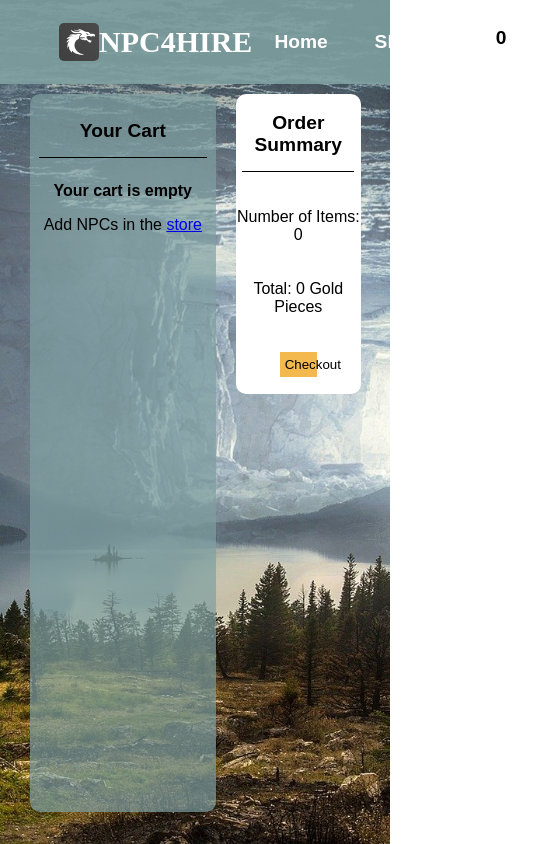
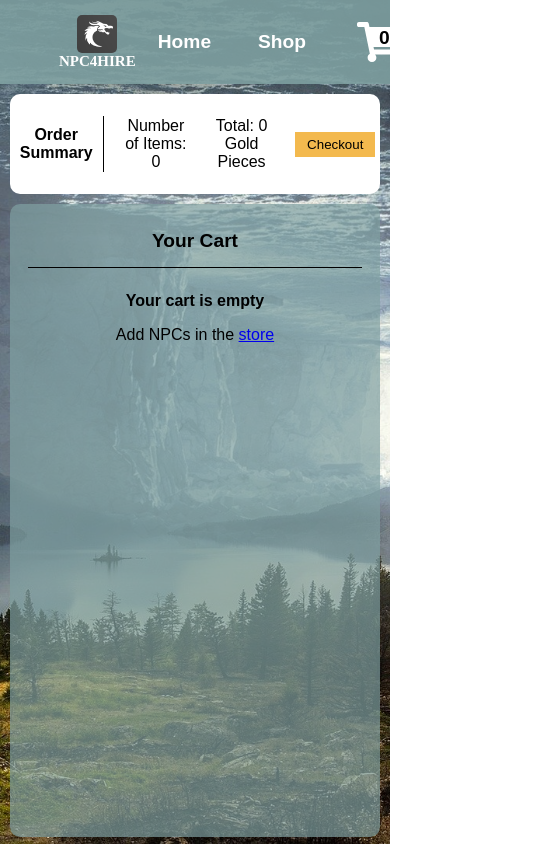
Before and after one commit to Jackfcs/shopping-cart, a React (Create React App) app: page /cart in a window 390 px wide. Shown: the whole page, 550 px wide, since content can reach past the window. Built offline with nearby package versions, Linux system fonts and the light colour scheme.

Commit message:
Included responsive layout for mobile

```diff
--- a/public/index.html
+++ b/public/index.html
@@ -9,7 +9,7 @@
       name="description"
       content="Shopping cart functionality"
     />
-    <title>React App</title>
+    <title>NPC4HIRE</title>
   </head>
   <body>
     <div id="root"></div>
--- a/src/App.css
+++ b/src/App.css
@@ -18,10 +18,11 @@ body{
 .App {
     text-align: center;
     margin: 0px;
+    height: 95vh;
 
 }
 
 .content{
-    width: 90%;
+    width: 95%;
     margin: auto;
 }
--- a/src/App.js
+++ b/src/App.js
@@ -7,6 +7,7 @@ import CharDetail from "./components/CharDetail";
 import { BrowserRouter as Router, Switch, Route } from "react-router-dom";
 import React, { useState } from "react";
 import { characters as chars } from "./Characters";
+import paladin from './images/paladin.jpeg';
 
 function App() {
   const [cart, setCart] = useState([]);
@@ -59,6 +60,7 @@ function App() {
     <Router>
       <div className="App">
         <Nav
+          className="nav"
           cart={cart}
           cartItemsQty={cartItemsQty}
         />
--- a/src/Characters.js
+++ b/src/Characters.js
@@ -23,7 +23,6 @@ export const characters = [
         weakness: 'Interacting with people',
         price: 8,
         img: paladin
-        //img: 'paladin.jpeg'
     },
     {
         id: 2,
--- a/src/components/Cart.js
+++ b/src/components/Cart.js
@@ -1,6 +1,8 @@
 import React from "react";
 import "../css/Cart.css";
 import { Link } from "react-router-dom";
+import { FontAwesomeIcon } from '@fortawesome/react-fontawesome';
+import { faMinus, faPlus } from '@fortawesome/free-solid-svg-icons';
 
 const Cart = (props) => {
   const cart = props.cart;
@@ -58,9 +60,9 @@ const Cart = (props) => {
               <div className="amend-days">
                 <div style={{fontWeight: "bold"}}>Duration:</div>
                 <div className="button-width">
-                  <button className="amend-qty-btn" onClick={() => decreaseQty(index)}>-</button>
+                  <button className="amend-qty-btn" onClick={() => decreaseQty(index)}><FontAwesomeIcon className="fa fa-minus" icon={faMinus} /></button>
                   <div className="num-of-days">{item.qty}{" "}{days}</div>
-                  <button className="amend-qty-btn" onClick={() => increaseQty(index)}>+</button>
+                  <button className="amend-qty-btn" onClick={() => increaseQty(index)}><FontAwesomeIcon className="fa fa-plus" icon={faPlus} /></button>
                 </div>
               </div>
               <div><span style={{fontWeight: "bold"}}>Total:</span> {total} GP</div>
--- a/src/css/Cart.css
+++ b/src/css/Cart.css
@@ -1,7 +1,7 @@
 .cart-page{
     display: flex;
     flex-direction: row;
-    justify-content: space-around
+    justify-content: space-around;
 }
 
 .cart-container{
@@ -127,6 +127,10 @@
     position: relative;
     bottom: 2px;
     border: none;
+    height: 25px;
+    width: 25px;
+    line-height: 50%;
+    text-align: center;
 }
 
 .amend-qty-btn:hover {
@@ -143,3 +147,127 @@
     width: 100px;
     margin-left: 5px;
 }
+
+@media screen and (max-width: 785px) {
+
+    .cart-page{
+        all: unset;
+        display: flex;
+        flex-direction: column-reverse;
+        overflow: none;
+
+    }
+
+
+    .cart-container{
+        all: unset;
+        display: flex;
+        justify-items: center;
+        flex-direction: column;
+        width: 100%;
+        background: rgba(127, 160, 161, 0.7);
+        margin-top: 10px;
+        height: 75vh;
+        overflow: auto;
+        border-radius: 10px;
+    }
+
+    .cart-item-container{
+        all: unset;
+        display: flex;
+        flex-direction: column;
+        padding: 10px;
+        align-items: center;
+        justify-items: center;
+        justify-self: center;
+        align-self: center;
+    }
+
+    .cart-character-img{
+        all: unset;
+        width: 90%;
+        height: 200px;
+        object-fit: cover;
+        object-position: 0 0;
+    }
+
+    .cart-character-info-container{
+        all: unset;
+        width: 90%;
+        height: 200px;
+        background-color: rgba(255, 255, 255, 0.5);
+    }
+
+    .amend-days{
+        all: unset;
+        display: flex;
+        flex-direction: row;
+        width: auto;
+        padding-top: 10px;
+        margin-bottom: -10px;
+    }
+
+    .order-summary-container{
+        all: unset;
+        background-color: rgb(255, 255, 255);
+        width: 100%;
+        margin-top: 10px;
+        height: 100px;
+        display: flex;
+        flex-direction: row;
+        justify-content: space-around;
+        border-radius: 10px;
+        align-items: center;
+    }
+
+    .cart-header{
+        all: unset;
+
+
+    }
+
+    .your-cart{
+        position: relative;
+        top: 26px;
+        margin-bottom: 50px;
+        border-bottom: solid black 1px;
+        padding-bottom: 15px;
+        width: 90%;
+        align-self: center;
+        font-weight: bold;
+        font-size: larger;
+    }
+
+    .order-summary{
+        all: unset;
+        border-right: solid black 1px;
+        width: 20%;
+        align-self: center;
+        font-weight: bold;
+        padding: 10px;
+    }
+
+    .num-of-items{
+        padding: 20px;
+    }
+
+    .total-cost{
+        padding-right: 20px;
+    }
+
+    .checkout-button{
+        width: 15%;
+        min-width: 80px;
+        align-self: center;
+        padding: 5px;
+        margin-right: 5px;
+        border: none;
+        background-color: rgb(243, 185, 78);
+
+    }
+
+    .amend-qty-btn{
+        position: relative;
+        border: none;
+    }
+}
--- a/src/css/Home.css
+++ b/src/css/Home.css
@@ -1,6 +1,4 @@
 .window {
-    height: 90vh;
-    width: 100%;
 }
 
 .title {
--- a/src/css/Nav.css
+++ b/src/css/Nav.css
@@ -9,6 +9,7 @@ nav {
     font-size: larger;
     min-height: 50px;
     height: 10vh;
+    width: 100vw;
 }
 
 .list {
@@ -61,3 +62,29 @@ nav {
     font-size: 30px;
     font-family: 'Papyrus';
 }
+
+@media screen and (max-width: 785px) {
+    nav {
+        all: unset;
+        background-color: rgba(127, 160, 161, 0.9);
+        display: flex;
+        justify-content: space-evenly;
+
+        color: rgb(0, 0, 0);
+        align-items: center;
+        font-weight: bold;
+        font-size: larger;
+        min-height: 50px;
+        height: 10vh;
+        width: 100vw;
+    }
+
+    .logo-text{
+        all: unset;
+        display: flex;
+        flex-direction: column;
+        align-items: center;
+        font-size: 15px;
+        font-family: 'Papyrus';
+    }
+  }
--- a/src/css/Shop.css
+++ b/src/css/Shop.css
@@ -4,6 +4,8 @@
     flex-wrap: wrap;
     background-color: rgba(255, 255, 255, 0.3);
     margin-top: 10px;
+    overflow: auto;
+    height: 87vh;
 }
 
 .item{
```
